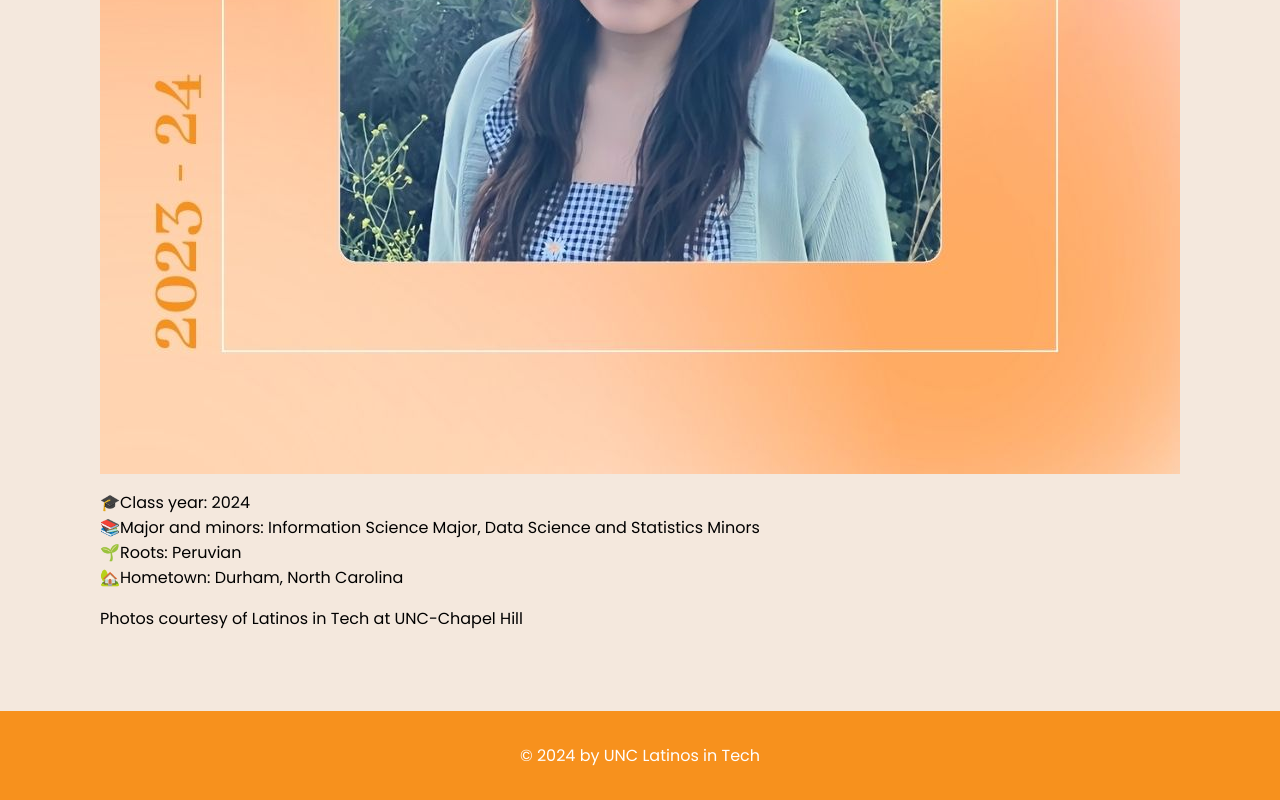
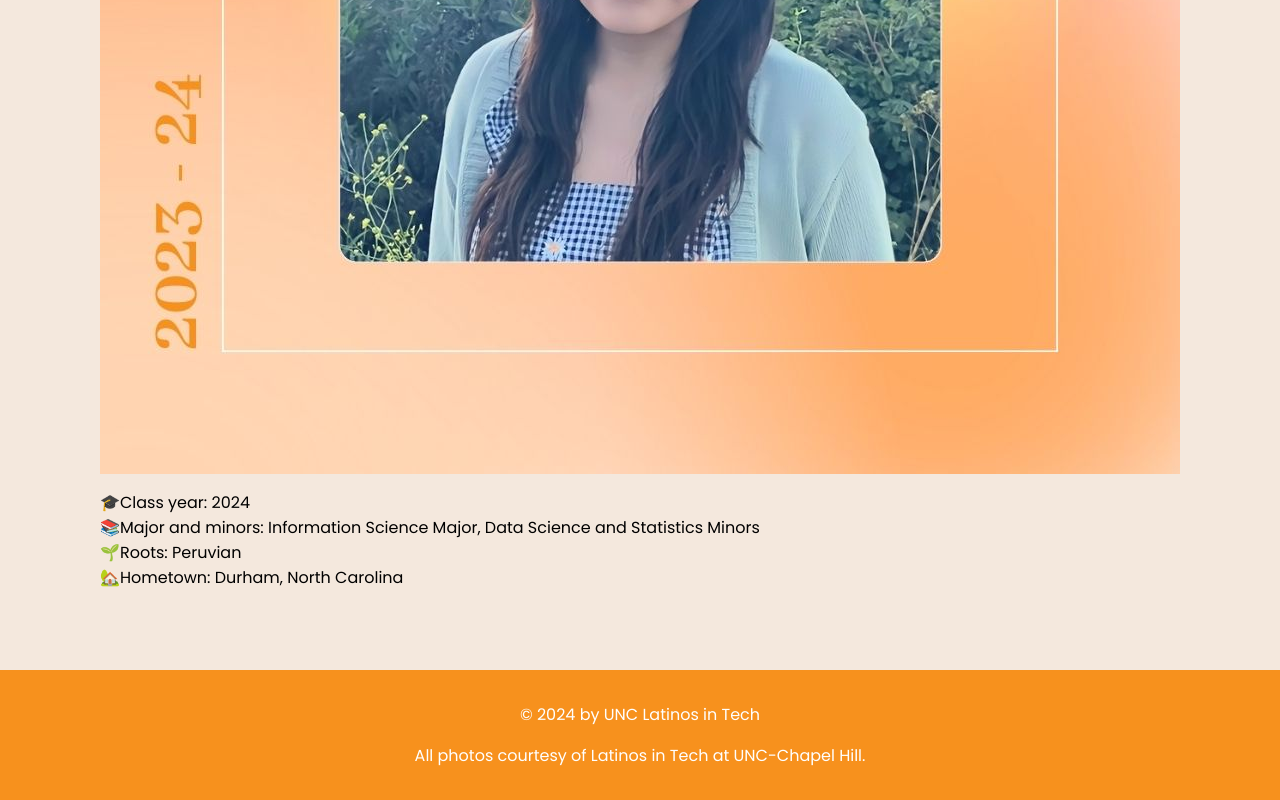
Before and after one commit to lunahmoth/lunahmoth.github.io, a plain HTML site: page about.html in a window 1280 px wide. Shown: the part 3751-4551 px from the top of the page. Drawn offline with Linux system fonts and the light colour scheme; a script that the page names is missing.

Commit message:
Final Commit 2

```diff
--- a/about.html
+++ b/about.html
@@ -86,7 +86,6 @@
                     🏡Hometown: Durham, North Carolina</p>
                 <div>
 
-                <p>Photos courtesy of Latinos in Tech at UNC-Chapel Hill</p>
         </div>
 
 
@@ -95,6 +94,7 @@
     <!--FOOTER-->
     <footer>
         <p>© 2024 by UNC Latinos in Tech</p>
+        <p> All photos courtesy of Latinos in Tech at UNC-Chapel Hill.</p>
     </footer>
 </body>
 
```
